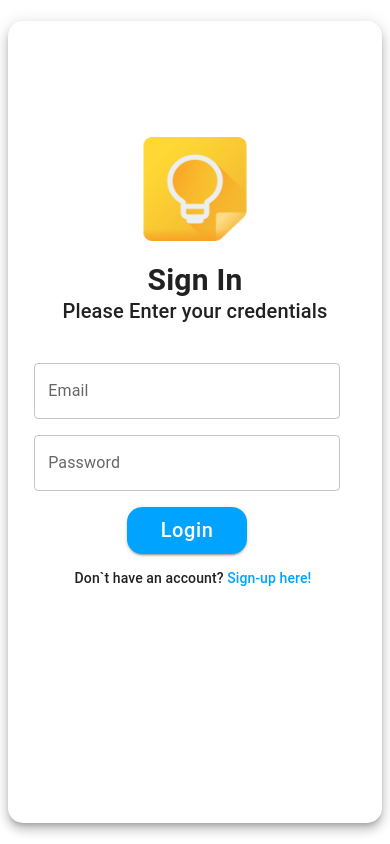
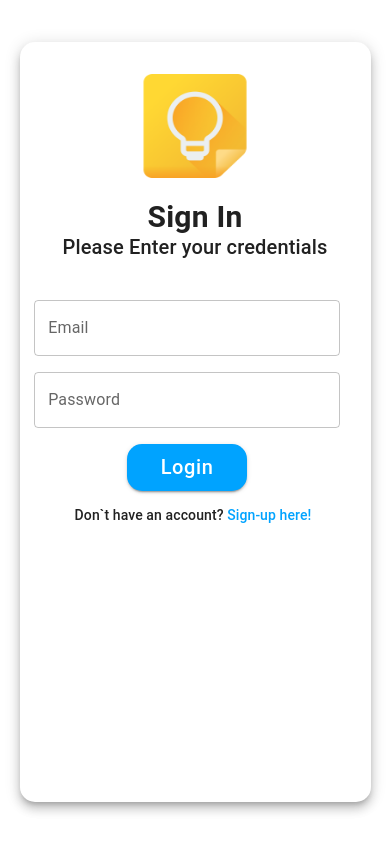
Before and after one commit to Y0o0Y1/todo-app, a React (Create React App) app: page / in a window 390 px wide. Built offline with nearby package versions, Linux system fonts and the light colour scheme.

Commit message:
Responsive enhanced from mobile view to 4K display

```diff
--- a/src/pages/auth/components/AuthContainer.js
+++ b/src/pages/auth/components/AuthContainer.js
@@ -20,29 +20,21 @@ const AuthContainer = (props) => {
 					// md, medium: 900px
 					// lg, large: 1200px
 					// xl, extra-large: 1536px
-					margin: {
-						xs: "2vh 1vh",
-						sm: "0",
+					margin: "1vh 1vw",
+					width: {
+						xs: "90vw",
+						sm: "55vw",
+						md: "50vw",
+						lg: "40vw",
+						xl: "30vw",
 					},
-					padding: {
-						xs: "10vh 0",
-					},
-					width: {
-						xs: "45vh",
-						sm: "50vh",
-						md: "70vh",
-						lg: "70vh",
-						xl: "70vh",
-					},
-					maxHeight: {
-						xs: "100%",
-					},
+					paddingBottom: "10px",
 					height: {
-						xs: "95vh",
-						sm: "85vh",
-						md: "80vh",
-						lg: "80vh",
-						xl: "60vh",
+						xs: "90vh",
+						sm: "95vh",
+						md: "90vh",
+						lg: "90vh",
+						xl: "65vh",
 					},
 				}}
 			>
```
